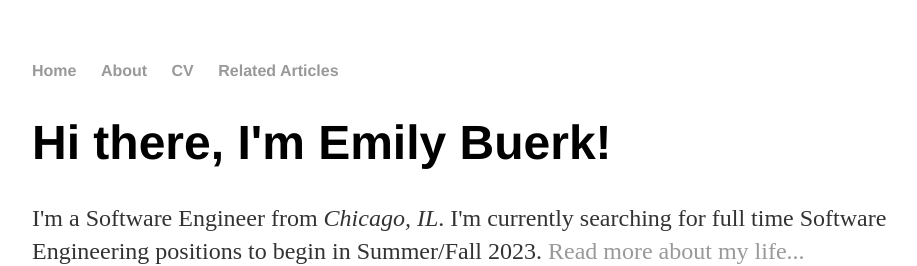
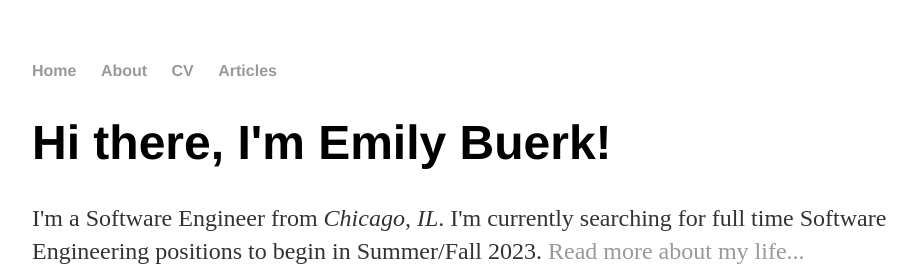
Before and after one commit to emilybuerk/emilybuerk.github.io, a Jekyll site: the page built from index.html, in a window 1280 px wide. Shown: the top 266 px of the page, without its empty margins (160-1077 px from the left). Built offline with Jekyll 4.4.1, drawn with Linux system fonts in a browser that asks for light colours.

Commit message:
related articles --> articles

```diff
--- a/_config.yml
+++ b/_config.yml
@@ -1,3 +1,3 @@
 name: Emily Buerk
 markdown: kramdown
-#permalink: /blog/:year/:month/:day/:title
+#permalink: /articles/:year/:month/:day/:title
--- a/_layouts/default.html
+++ b/_layouts/default.html
@@ -14,7 +14,7 @@
 <li><a href="/">Home</a></li>
 <li><a href="/about">About</a></li>
 <li><a href="/cv">CV</a></li>
-<li><a href="/blog">Related Articles</a></li>
+<li><a href="/blog">Articles</a></li>
 </ul>
     </nav>
 <div class="container">
--- a/blog/index.html
+++ b/blog/index.html
@@ -1,6 +1,6 @@
 ---
 layout: default
-title: Emily Buerk's Related Articles
+title: Emily Buerk's Articles
 ---
 <h1>{{ page.title }}</h1>
 <ul class="posts">
--- a/css/main.css
+++ b/css/main.css
@@ -16,7 +16,7 @@ nav ul li, footer ul li { display: inline; margin-right: 20px; }
 
 footer { border-top: 1px solid #d5d5d5; font-size: .8em; }
 
-/* Blog */
+/* Articles */
 ul.posts { margin: 20px auto 40px; font-size: 1.5em; }
 ul.posts li { list-style: none; }
 
```
